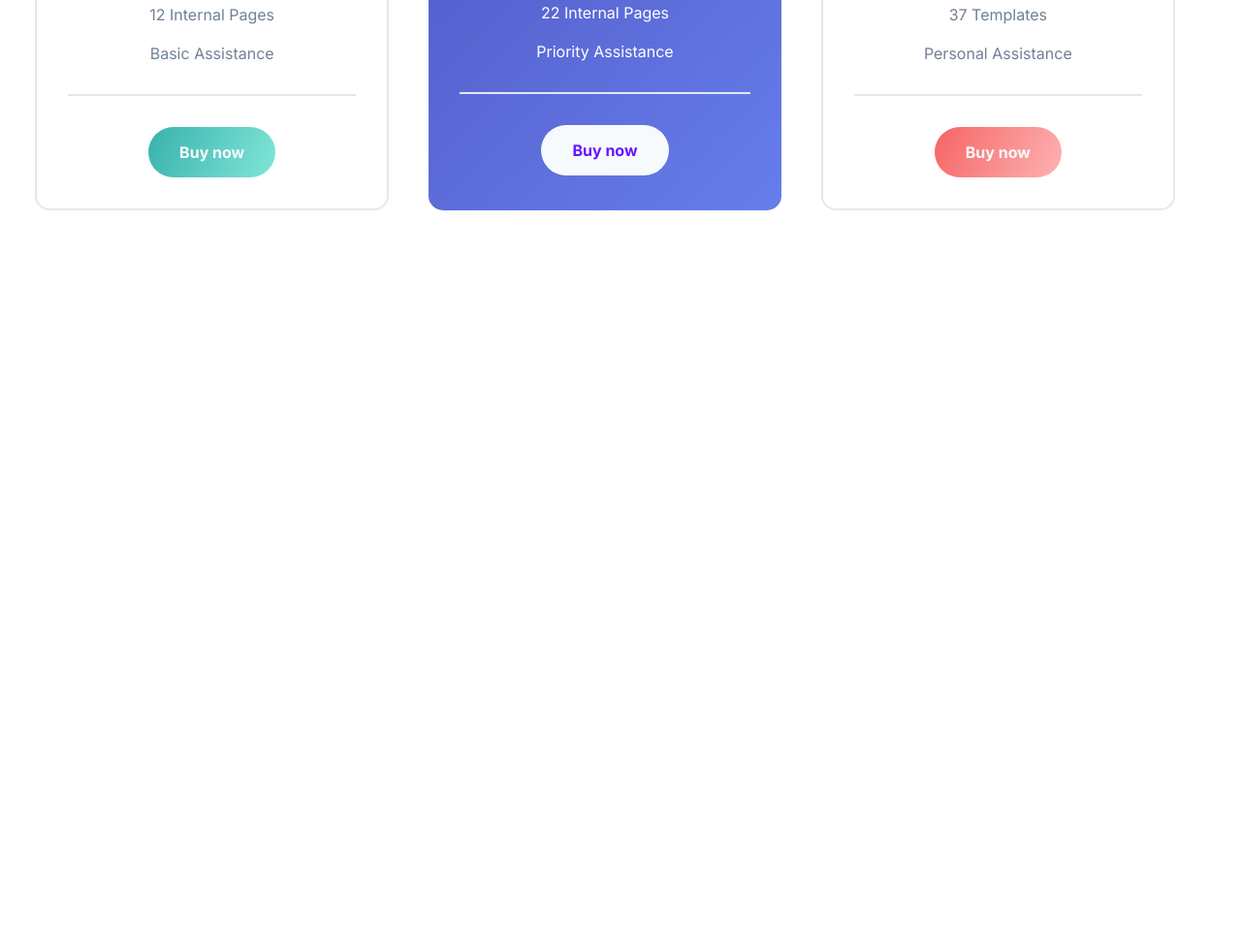
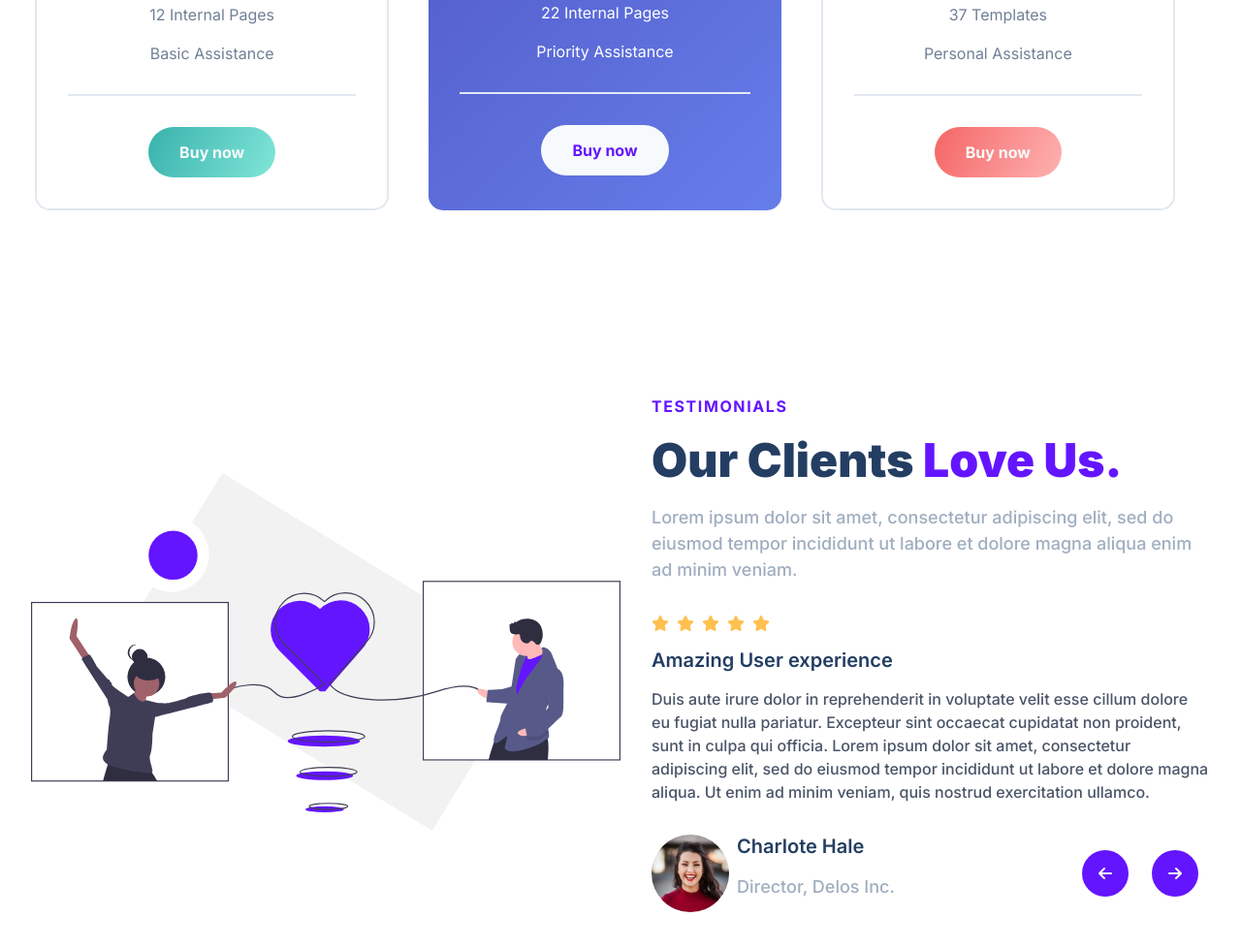
Before and after one commit to FilipTokar/Treact-clone, a plain HTML site: page index.html in a window 1280 px wide. Shown: the part 4146-5125 px from the top of the page at 97% size. Before the commit the page ends 4459 px from the top, so only its background shows below. Drawn offline with Linux system fonts and the light colour scheme.

Commit message:
adding testimonials section

```diff
--- a/index.html
+++ b/index.html
@@ -23,9 +23,9 @@
             </a>
 
             <ul class="nav__links">
-              <li><a class="nav__link" href="#">About</a></li>
+              <li><a class="nav__link" href="#features">About</a></li>
               <li><a class="nav__link" href="#">Blog</a></li>
-              <li><a class="nav__link" href="#">Pricing</a></li>
+              <li><a class="nav__link" href="#pricing">Pricing</a></li>
               <li><a class="nav__link" href="#">Contant Us</a></li>
               <li><a class="nav__link nav__link--login" href="#">Login</a></li>
               <li>
@@ -341,6 +341,68 @@
           </div>
         </div>
       </section>
+      <section id="testimonials">
+        <div class="container">
+          <div class="row">
+            <div class="container__quality">
+              <div class="quality-work__right">
+                <img class="quality-work__right--img" src="./assets/testimonials-img.svg" alt="">
+            </div>
+            <div class="quality-work__left">
+              <div class="steps__container">
+              <span class="upper-case-purple">testimonials</span>
+              <h2>
+                Our Clients
+                <span class="purple">Love Us.</span>
+              </h2>
+              <p class="description--para">Lorem ipsum dolor sit amet, consectetur adipiscing elit, sed do eiusmod tempor incididunt ut labore et dolore magna aliqua enim ad minim veniam.</p>
+              <div class="testimonials__rating">
+                <div class="testimonials__rating--star">
+                  <i class="fa-solid fa-star" style="color: #ffc050;"></i>
+                </div>
+                <div class="testimonials__rating--star">
+                  <i class="fa-solid fa-star" style="color: #ffc050;"></i>
+                </div>
+                <div class="testimonials__rating--star">
+                  <i class="fa-solid fa-star" style="color: #ffc050;"></i>
+                </div>
+                <div class="testimonials__rating--star">
+                  <i class="fa-solid fa-star" style="color: #ffc050;"></i>
+                </div>
+                <div class="testimonials__rating--star">
+                  <i class="fa-solid fa-star" style="color: #ffc050;"></i>
+                </div>
+              </div>
+              <h3 class="testimonials__title--h3">Amazing User experience</h3>
+              <blockquote>Duis aute irure dolor in reprehenderit in voluptate velit esse cillum dolore eu fugiat nulla pariatur. Excepteur sint occaecat cupidatat non proident, sunt in culpa qui officia. Lorem ipsum dolor sit amet, consectetur adipiscing elit, sed do eiusmod tempor incididunt ut labore et dolore magna aliqua. Ut enim ad minim veniam, quis nostrud exercitation ullamco.</blockquote>
+
+              <div class="rating__container">
+                <div class="rating__container--person">
+                  <img class="rating__container--img" src="assets/photo-1494790108377-be9c29b29330.avif" alt="">
+                  <div class="rating__container--description">
+                    <h3>Charlote Hale</h3>
+                    <p class="description--para">Director, Delos Inc.</p>
+                  </div>
+                </div>
+                <div class="rating__container--buttons">
+                  <button class="btn__testimonial">
+                    <i class="fa-solid fa-arrow-left"></i>
+                  </button>
+
+                  <button class="btn__testimonial">
+                    <i class="fa-solid fa-arrow-right"></i>
+                  </button>
+                </div>
+              </div>
+              </div>
+            </div>
+            </div>
+            </div>
+          </div>
+        </div>
+          </div>
+        </div>
+      </section>
     </main>
   </body>
 </html>
--- a/styles.css
+++ b/styles.css
@@ -5,6 +5,10 @@
     margin: 0;
     box-sizing: border-box;
     font-family: 'Inter', sans-serif;
+}
+
+html {
+    scroll-behavior: smooth;
 }
 
 a {
@@ -36,6 +40,14 @@ p {
     font-size: 12px;
     color: #A0AEC0;
     font-weight: 700;
+    line-height: 1.5;
+}
+
+blockquote {
+    font-size: 16px;
+    color:#4A5568;
+    margin: 16px 0 32px;
+    font-weight: 500;
     line-height: 1.5;
 }
 
@@ -75,6 +87,7 @@ button {
     padding: 16px 32px;
     border: none;
     transition: all 300ms ease;
+    cursor: pointer;
 
 }
 
@@ -507,3 +520,53 @@ button:hover {
 .white {
     color: white;
 }
+
+/* testimonials */
+
+.testimonials__rating {
+    display: flex;
+    margin-top: 32px;
+}
+
+.testimonials__rating--star {
+    margin: 0 8px 0 0;
+}
+
+.testimonials__title--h3 {
+    margin: 16px 0 0;
+}
+
+.rating__container {
+    display: flex;
+    justify-content: space-between;
+}
+
+.rating__container--person {
+    display: flex;
+}
+
+.rating__container--img {
+    width: 80px;
+    height: 80px;
+    border-radius: 9999px;
+}
+
+.rating__container--description {
+    display: flex;
+    flex-direction: column;
+    margin-left: 8px;
+
+}
+
+.rating__container--buttons  {
+    display: flex;
+    align-items: center;
+
+}
+
+.btn__testimonial {
+    padding: 12px;
+    height: 48px;
+    width: 48px;
+    margin: 0 12px;
+}
```
Also changed, not shown: assets/photo-1494790108377-be9c29b29330.avif (added), assets/testimonials-img.svg (added).
